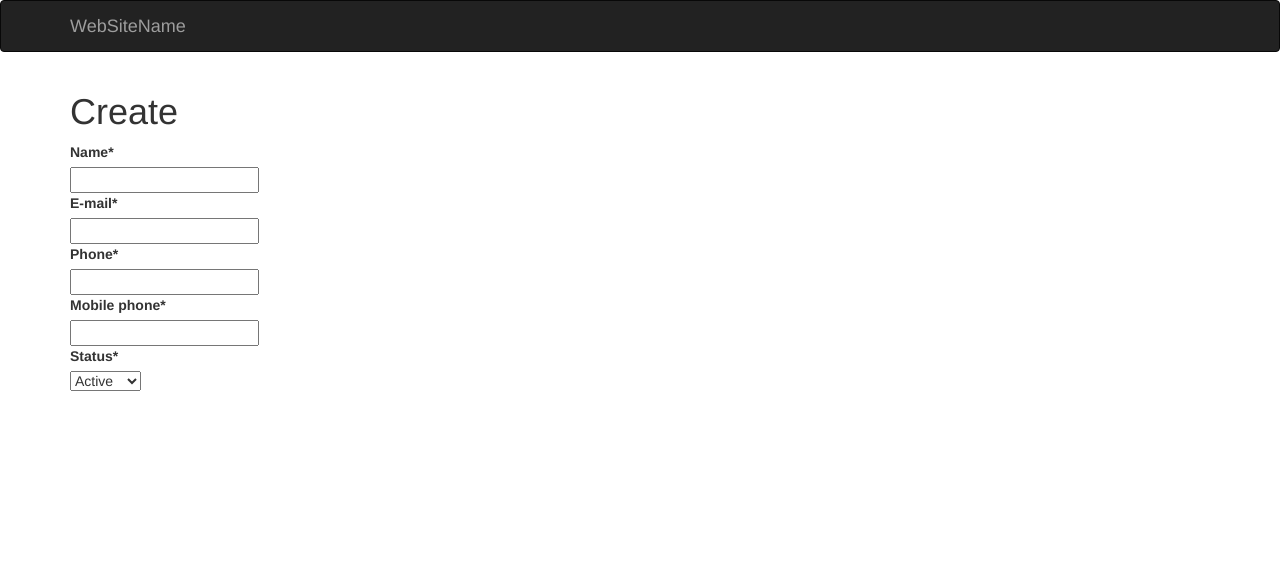
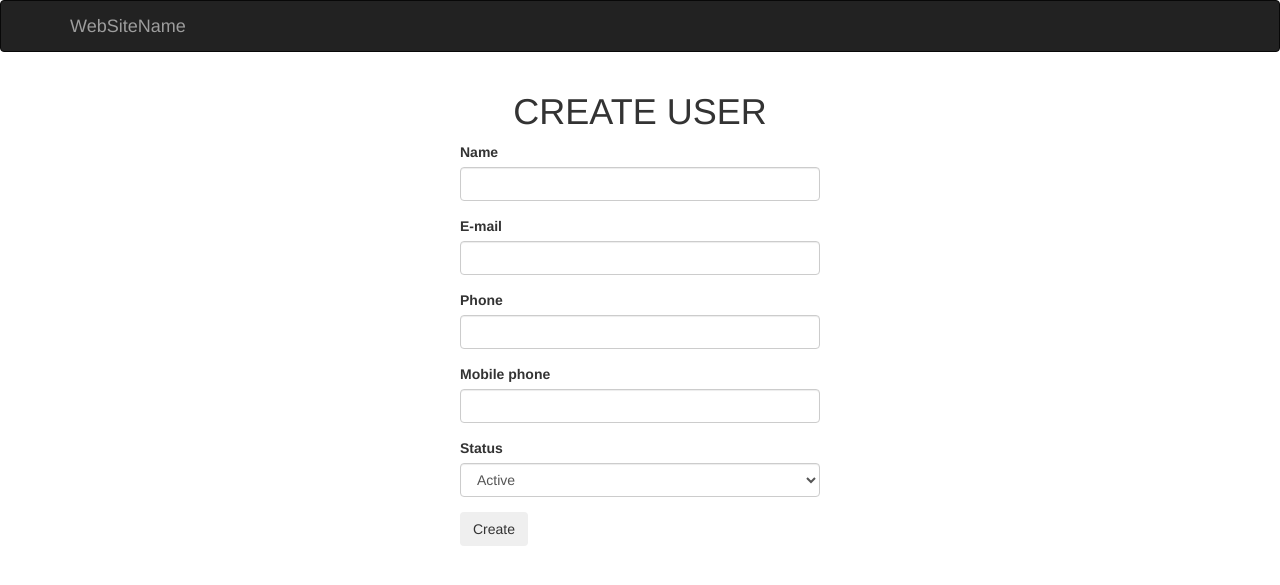
Before and after one commit to stassavchuk/SynergyWay, a Django app: page /create/ in a window 1280 px wide. Shown: the top 585 px of the page. Run offline with Django 3.2, Linux system fonts and the light colour scheme; some libraries are stand-ins or nearby versions.

Commit message:
Current stage

```diff
--- a/src/src/settings.py
+++ b/src/src/settings.py
@@ -127,3 +127,5 @@ STATIC_URL = '/static/'
 
 PROJECT_ROOT = os.path.dirname(os.path.abspath(__file__))
 STATIC_ROOT = os.path.join(PROJECT_ROOT, 'static')
+
+CRISPY_TEMPLATE_PACK = 'bootstrap3'
--- a/src/users/forms.py
+++ b/src/users/forms.py
@@ -1,16 +1,36 @@
-# Create user
-# Change user
-
 from django import forms
+from django.core.exceptions import ValidationError
+import re
 
 
-class CreateUser(forms.Form):
-    user_name = forms.CharField(label='Name', max_length=64, required=True)
-    email = forms.EmailField(label='E-mail', max_length=128, required=True)
+class CreateUserForm(forms.Form):
+    user_name = forms.CharField(label='Name', max_length=64, required=False)
+    email = forms.CharField(label='E-mail', max_length=128, required=False)
 
     # Phones should be reconstructed
     # by adding regex + frontend
-    phone = forms.CharField(label='Phone', max_length=16)
-    m_phone = forms.CharField(label='Mobile phone', max_length=16)
+    phone = forms.CharField(label='Phone', max_length=16, required=False)
+    m_phone = forms.CharField(label='Mobile phone', max_length=16, required=False)
 
-    status = forms.ChoiceField(label='Status', choices=[(True, 'Active'), (False, 'Inactive')])
+    status = forms.ChoiceField(label='Status', choices=[(True, 'Active'), (False, 'Inactive')], required=False)
+
+    def clean_user_name(self):
+        user_name = self.cleaned_data.get('user_name')
+        if not user_name:
+            raise ValidationError('This field is required')
+        return user_name
+
+    def clean_email(self):
+        email = self.cleaned_data.get('email')
+        if not email:
+            raise ValidationError('This field is required')
+
+        email_pattern = r'^[A-Za-z0-9\.\+_-]+@[A-Za-z0-9\._-]+\.[a-zA-Z]*$'
+        if not re.match(email_pattern, email):
+            raise ValidationError('Please enter a valid email address!')
+
+        return email
+
+
+class EditUserForm(forms.Form):
+    pass
--- a/src/users/templates/create.html
+++ b/src/users/templates/create.html
@@ -2,10 +2,24 @@
 {% load crispy_forms_tags %}
 
 {% block title %}
-<title>Create</title>
+  <title>Create</title>
 {% endblock %}
 
 {% block content %}
-    <h1>Create</h1>
-    <div>{{ form|crispy }}</div>
+  <div class="row">
+    <div class="col-sm-4"></div>
+    <div class="col-sm-4">
+
+      <div class="text-center"><h1>CREATE USER</h1></div>
+
+      <form action="{% url 'create' %}" method="post">
+        <div class="form-group">
+          {% csrf_token %}
+          {{ form|crispy }}
+          <input type="submit" class="btn btn-md btn-submit" value="Create"/>
+        </div>
+      </form>
+
+    </div>
+  </div>
 {% endblock %}
--- a/src/users/urls.py
+++ b/src/users/urls.py
@@ -1,10 +1,10 @@
 from django.conf.urls import url
 
-from . import views
+from .views import CreateUserView
 
 urlpatterns = [
-    url(r'^$', views.users, name='users'),
-    url(r'^create/$', views.create, name='create'),
-    url(r'^edit/(?P<user_id>[0-9]+)$', views.edit, name='edit'),
-    url(r'^courses/$', views.courses, name='courses'),
+    # url(r'^$', views.users, name='users'),
+    url(r'^create/$', CreateUserView.as_view(), name='create'),
+    # url(r'^edit/(?P<user_id>[0-9]+)$', views.edit, name='edit'),
+    # url(r'^courses/$', views.courses, name='courses'),
 ]
--- a/src/users/views.py
+++ b/src/users/views.py
@@ -2,7 +2,29 @@ from django.shortcuts import render
 from django.template import loader
 from django.http import HttpResponse
 from sql.database import Database
-from forms import CreateUser
+from forms import CreateUserForm
+from django.views.generic import View
+
+
+class CreateUserView(View):
+    def get(self, request):
+        template = loader.get_template('create.html')
+        form = CreateUserForm()
+        context = dict(form=form)
+        return HttpResponse(template.render(context, request))
+
+    def post(self, request, *args, **kwargs):
+        try:
+            form = CreateUserForm(request.POST or None)
+            if form.is_valid():
+                return HttpResponse('OK', status=200)
+            else:
+                template = loader.get_template('create.html')
+                form = CreateUserForm(request.POST)
+                context = dict(form=form)
+                return HttpResponse(template.render(context, request))
+        except BaseException as e:
+            return HttpResponse(status=400)
 
 
 def users(request):
```
